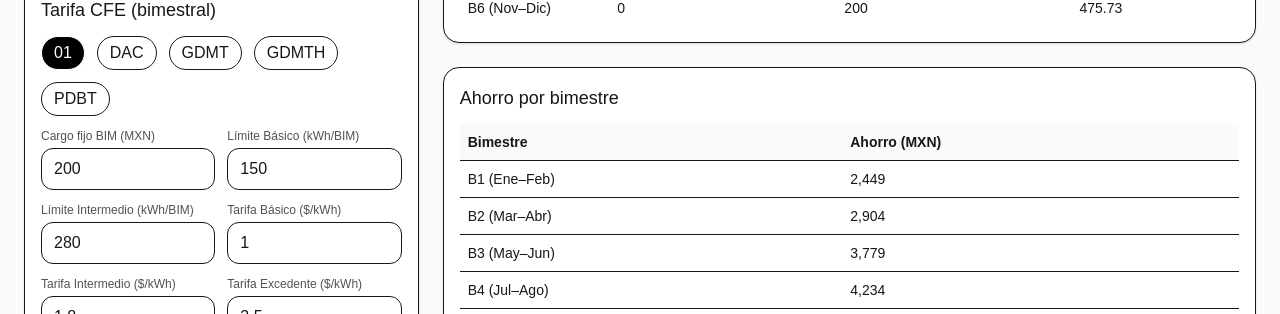
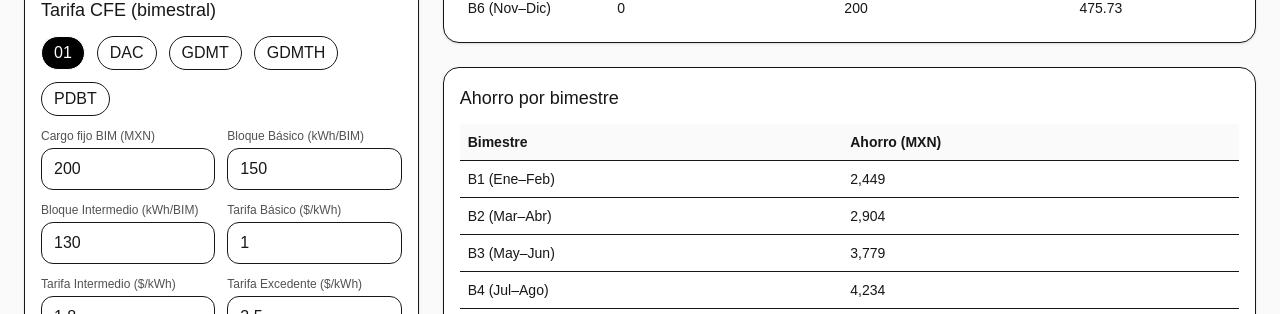
Before and after one commit to ZCC98GDLMX/aurasolar-cotizador, a Next.js app: page /cotizador in a window 1280 px wide. Shown: the part 1360-1674 px from the top of the page. Built offline with nearby package versions, Linux system fonts and the light colour scheme.

Commit message:
Tarifa 01 por bloques: 150 básico, 130 intermedio, resto excedente

```diff
--- a/app/cotizador/page.tsx
+++ b/app/cotizador/page.tsx
@@ -67,13 +67,14 @@
 
 // 01 con bloques bimestrales + cargo fijo bimestral
 interface TariffParams01Bim {
-  fixed_mxn_bim: number;              // cargo fijo por bimestre
-  kwh_basic_limit_bim: number;        // kWh/bimestre bloque Básico
-  kwh_intermediate_limit_bim: number; // kWh/bimestre acumulado Básico+Intermedio
+  fixed_mxn_bim: number;               // cargo fijo por bimestre
+  kwh_basic_block_bim: number;         // tamaño del BLOQUE Básico (p.ej. 150 kWh/bim)
+  kwh_intermediate_block_bim: number;  // tamaño del BLOQUE Intermedio (p.ej. 130 kWh/bim)
   mxn_per_kwh_basic: number;
   mxn_per_kwh_intermediate: number;
   mxn_per_kwh_exceed: number;
 }
+
 
 // DAC simple bimestral
 interface TariffParamsDACBim { mxn_per_kwh: number; fixed_mxn_bim: number; }
@@ -115,12 +116,13 @@
 const DEFAULT_TARIFFS = {
   "01": {
   fixed_mxn_bim: 200,
-    kwh_basic_limit_bim: 150,         // ~75 kWh/mes *2
-    kwh_intermediate_limit_bim: 280,  // ~140 kWh/mes *2
+  kwh_basic_block_bim: 150,         // primeros 150 kWh
+  kwh_intermediate_block_bim: 130,  // siguientes 130 kWh
   mxn_per_kwh_basic: 1.0,
   mxn_per_kwh_intermediate: 1.8,
   mxn_per_kwh_exceed: 3.5,
 } as TariffParams01Bim,
+
 
   DAC: {
     mxn_per_kwh: 6.2,
@@ -186,12 +188,18 @@
   switch (tariff) {
     case "01": {
   const p = params as TariffParams01Bim;
-      const b1 = Math.max(Math.min(kwhBim, p.kwh_basic_limit_bim), 0);
-      const b2 = Math.max(Math.min(kwhBim, p.kwh_intermediate_limit_bim) - p.kwh_basic_limit_bim, 0);
-      const b3 = Math.max(kwhBim - p.kwh_intermediate_limit_bim, 0);
-      const energy = b1*p.mxn_per_kwh_basic + b2*p.mxn_per_kwh_intermediate + b3*p.mxn_per_kwh_exceed;
+  // Bloques puros: primeros N (básico), siguientes M (intermedio), resto (excedente)
+  const b1 = Math.max(Math.min(kwhBim, p.kwh_basic_block_bim), 0);
+  const remAfterB1 = Math.max(kwhBim - b1, 0);
+  const b2 = Math.max(Math.min(remAfterB1, p.kwh_intermediate_block_bim), 0);
+  const b3 = Math.max(remAfterB1 - b2, 0);
+  const energy =
+    b1 * p.mxn_per_kwh_basic +
+    b2 * p.mxn_per_kwh_intermediate +
+    b3 * p.mxn_per_kwh_exceed;
   return round2(energy + (p.fixed_mxn_bim || 0));
 }
+
     case "DAC": {
       const p = params as TariffParamsDACBim;
       return round2(p.mxn_per_kwh * kwhBim + (p.fixed_mxn_bim || 0));
@@ -591,8 +599,8 @@
               {tariff === "01" && (
   <div className="grid grid-cols-2 gap-3">
     <Num label="Cargo fijo BIM (MXN)" value={t01.fixed_mxn_bim} setValue={(v)=>setT01({...t01, fixed_mxn_bim:v})} step={10} />
-                  <Num label="Límite Básico (kWh/BIM)" value={t01.kwh_basic_limit_bim} setValue={(v)=>setT01({...t01, kwh_basic_limit_bim:v})} step={10} />
-                  <Num label="Límite Intermedio (kWh/BIM)" value={t01.kwh_intermediate_limit_bim} setValue={(v)=>setT01({...t01, kwh_intermediate_limit_bim:v})} step={10} />
+    <Num label="Bloque Básico (kWh/BIM)" value={t01.kwh_basic_block_bim} setValue={(v)=>setT01({...t01, kwh_basic_block_bim:v})} step={10} />
+    <Num label="Bloque Intermedio (kWh/BIM)" value={t01.kwh_intermediate_block_bim} setValue={(v)=>setT01({...t01, kwh_intermediate_block_bim:v})} step={10} />
     <Num label="Tarifa Básico ($/kWh)" value={t01.mxn_per_kwh_basic} setValue={(v)=>setT01({...t01, mxn_per_kwh_basic:v})} step={0.05} />
     <Num label="Tarifa Intermedio ($/kWh)" value={t01.mxn_per_kwh_intermediate} setValue={(v)=>setT01({...t01, mxn_per_kwh_intermediate:v})} step={0.05} />
     <Num label="Tarifa Excedente ($/kWh)" value={t01.mxn_per_kwh_exceed} setValue={(v)=>setT01({...t01, mxn_per_kwh_exceed:v})} step={0.05} />
```
Lines whose indentation alone changed are shown as unchanged.
